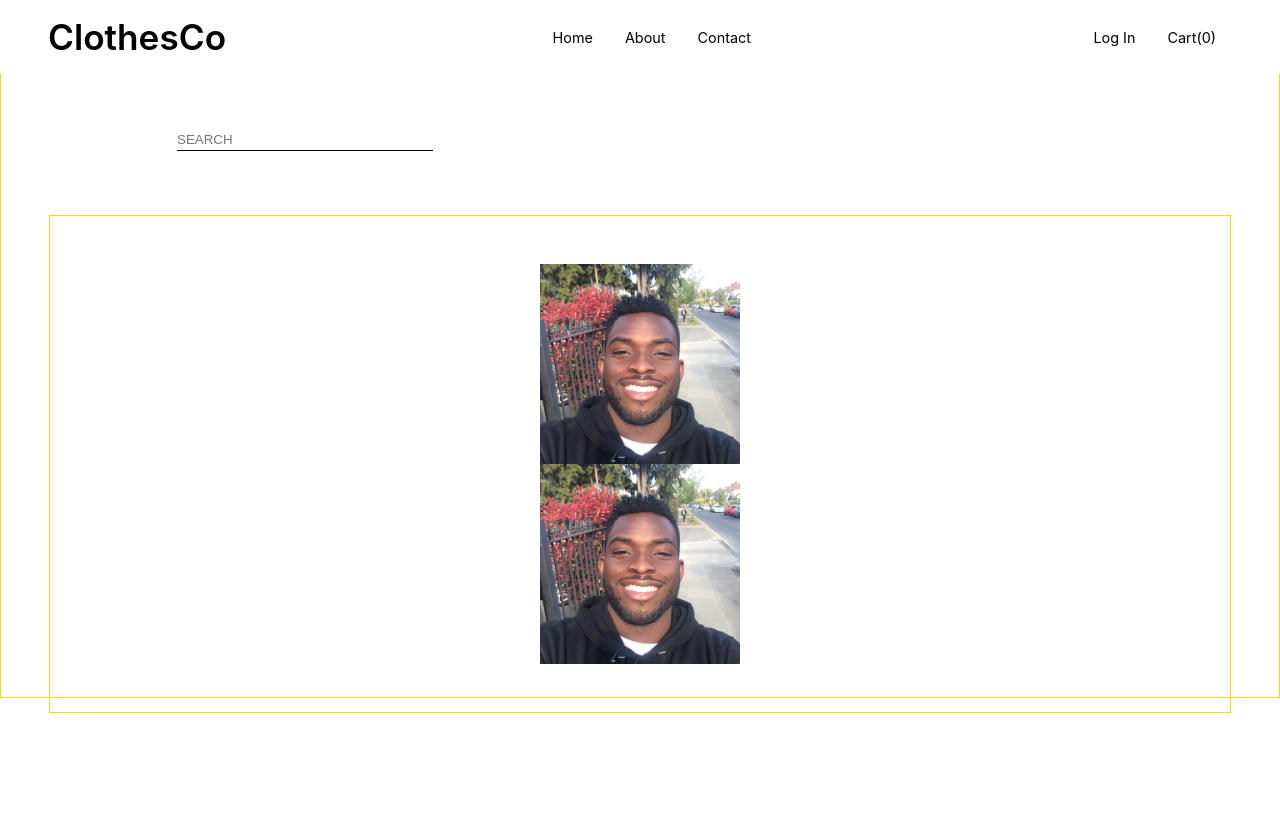
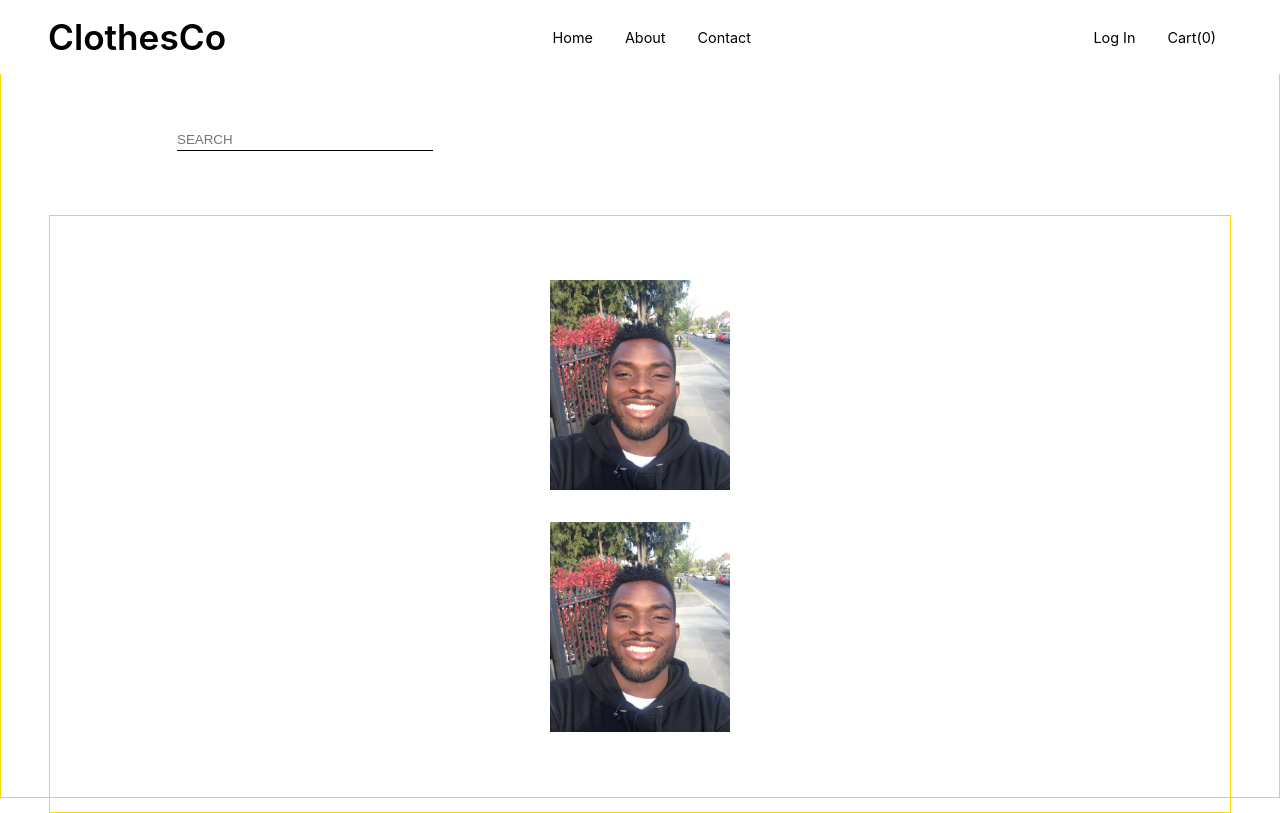
Before and after one commit to YvesFindlay/ecommerce-ui, a React (Create React App) app: page / in a window 1280 px wide. Built offline with nearby package versions, Linux system fonts and the light colour scheme.

Commit message:
changed alignment and size of Image Component

```diff
--- a/src/components/styles/Img.styled.js
+++ b/src/components/styles/Img.styled.js
@@ -2,10 +2,10 @@ import styled from "styled-components";
 
 export const StyledImg = styled.div`
   background: url(${`IMG_6812.jpeg`});
-  height: 200px;
-  width: 200px;
+  height: 210px;
+  width: 180px;
   background-position: center;
   background-position: center center;
   background-size: cover;
-  margin: 0 auto;
+  margin: ${(props) => props.marginT} auto;
 `;
```
